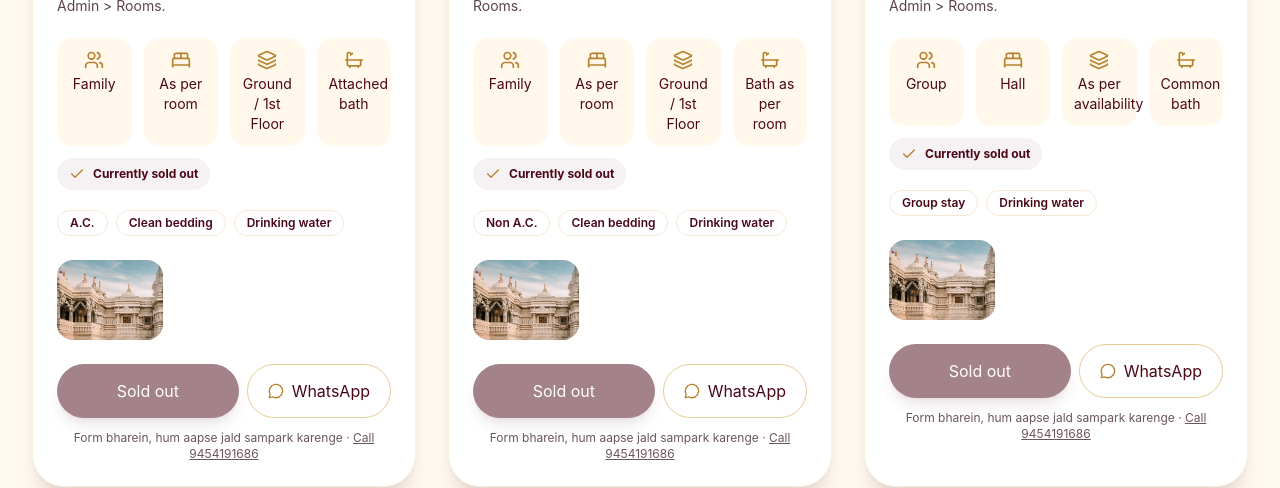
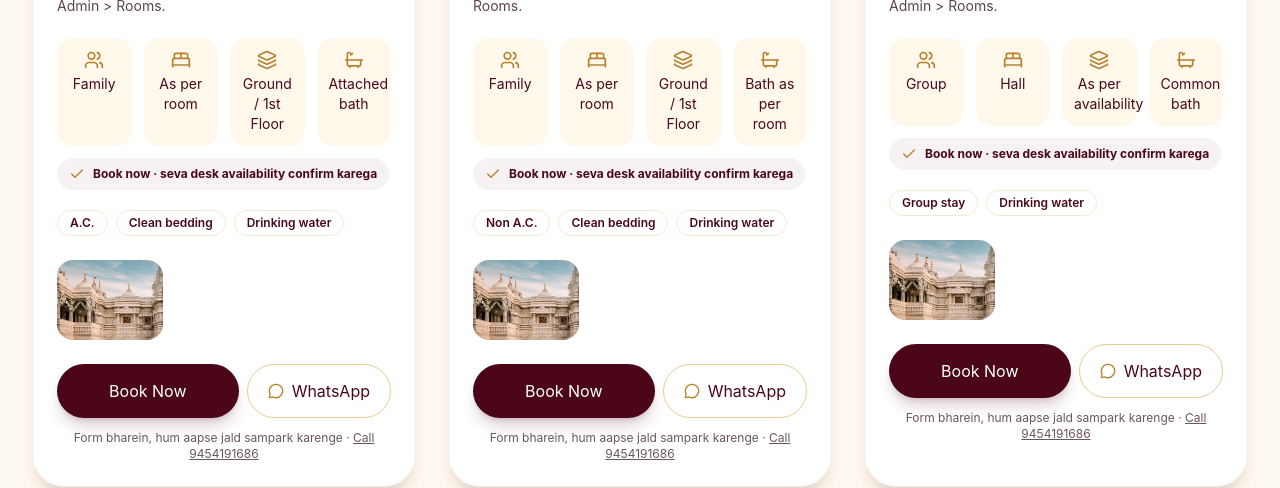
Before and after one commit to Raghuvarpalace/Shriramjankisewatrust, a React (Vite) app: page / in a window 1280 px wide. Shown: the part 1700-2188 px from the top of the page. Built offline with nearby package versions, Linux system fonts and the light colour scheme; no server answers; the database is empty.

Commit message:
Update RoomCard.tsx

```diff
--- a/src/components/RoomCard.tsx
+++ b/src/components/RoomCard.tsx
@@ -3,7 +3,6 @@ import type { Room } from '../types'
 import { isTestModeOnly, onlinePaymentsEnabled } from '../lib/hotel'
 
 export function RoomCard({ room, onPay, onBook, whatsapp, phone }: { room: Room; onPay: (room: Room) => void; onBook: (roomName: string) => void; whatsapp: string; phone: string }) {
-  const soldOut = room.available <= 0
   const payOn = onlinePaymentsEnabled()
   const wa = `https://wa.me/91${whatsapp.replace(/\D/g, '').slice(-10)}?text=${encodeURIComponent(`Namaste, mujhe ${room.name} ke baare me jaankari chahiye.`)}`
   return (
@@ -36,7 +35,7 @@ export function RoomCard({ room, onPay, onBook, whatsapp, phone }: { room: Room;
           <div className="rounded-2xl bg-[#fff8eb] p-3 text-[#4b0718]"><Layers className="mx-auto mb-1 h-5 w-5 text-[#b7812d]" />{room.floor}</div>
           <div className="rounded-2xl bg-[#fff8eb] p-3 text-[#4b0718]"><Bath className="mx-auto mb-1 h-5 w-5 text-[#b7812d]" />{room.bathType}</div>
         </div>
-        <div className="mt-3 inline-flex items-center gap-2 rounded-full bg-[#4b0718]/5 px-3 py-2 text-xs font-bold text-[#4b0718]"><Check className="h-4 w-4 text-[#b7812d]" /> {soldOut ? 'Currently sold out' : room.available <= 3 ? `Only ${room.available} left` : 'Available for booking'}</div>
+        <div className="mt-3 inline-flex items-center gap-2 rounded-full bg-[#4b0718]/5 px-3 py-2 text-xs font-bold text-[#4b0718]"><Check className="h-4 w-4 text-[#b7812d]" /> {room.available > 0 && room.available <= 3 ? `Only ${room.available} left` : 'Book now · seva desk availability confirm karega'}</div>
         <div className="mt-5 flex flex-wrap gap-2">
           {room.amenities.map((item) => (
             <span key={item} className="rounded-full border border-[#d7a84f]/25 px-3 py-1 text-xs font-semibold text-[#4b0718]">{item}</span>
@@ -51,10 +50,9 @@ export function RoomCard({ room, onPay, onBook, whatsapp, phone }: { room: Room;
           <button
             type="button"
             onClick={() => (payOn ? onPay(room) : onBook(room.name))}
-            disabled={soldOut}
-            className="inline-flex items-center justify-center gap-2 rounded-full bg-[#4b0718] px-5 py-3.5 font-bold text-white shadow-lg shadow-[#4b0718]/20 transition hover:bg-[#7d1128] disabled:cursor-not-allowed disabled:opacity-50"
+            className="inline-flex items-center justify-center gap-2 rounded-full bg-[#4b0718] px-5 py-3.5 font-bold text-white shadow-lg shadow-[#4b0718]/20 transition hover:bg-[#7d1128]"
           >
-            {payOn && <Lock className="h-4 w-4 text-[#f5d891]" />} {soldOut ? 'Sold out' : payOn ? 'Book & Pay' : 'Book Now'}
+            {payOn && <Lock className="h-4 w-4 text-[#f5d891]" />} {payOn ? 'Book & Pay' : 'Book Now'}
           </button>
           <a
             href={wa}
```
